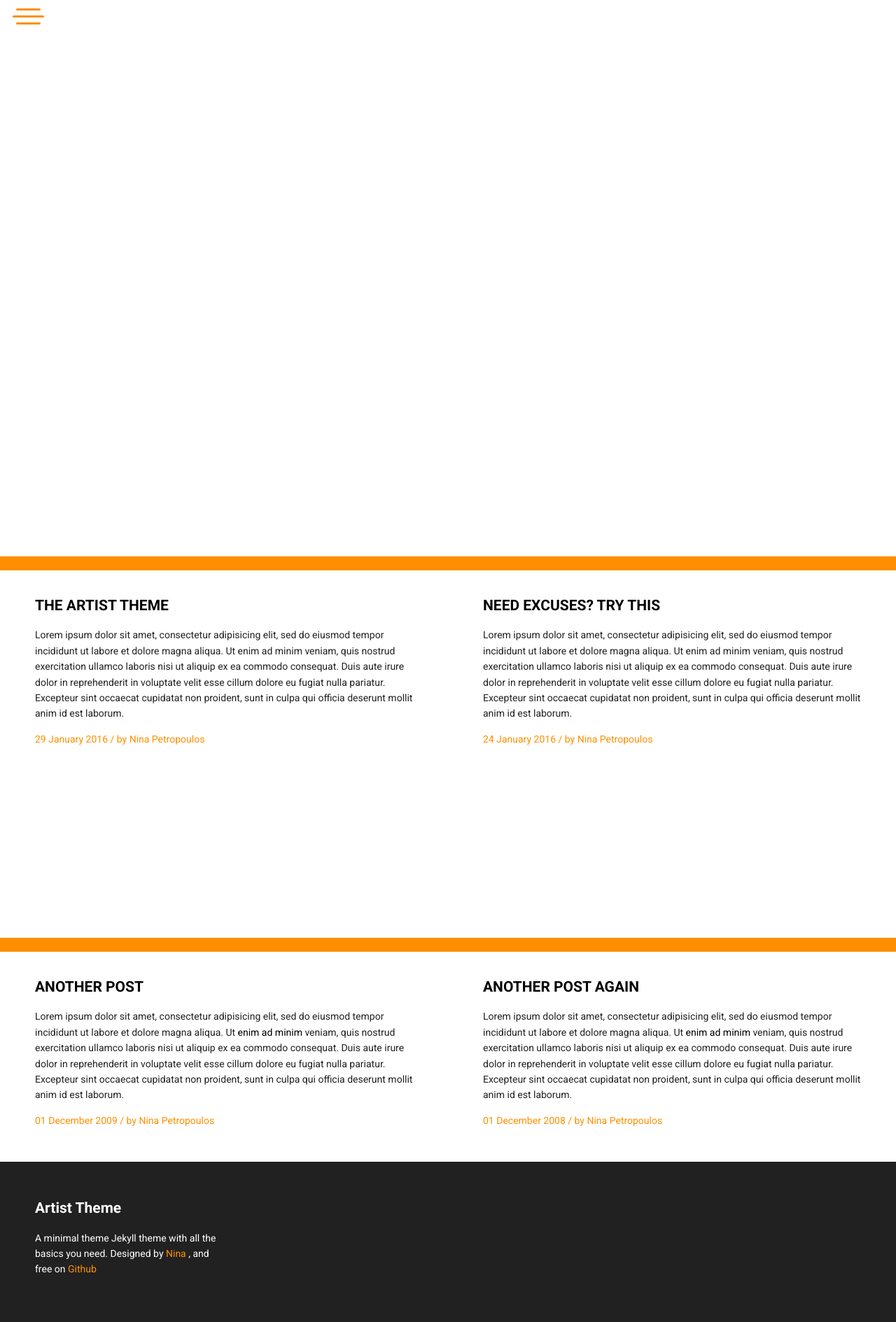
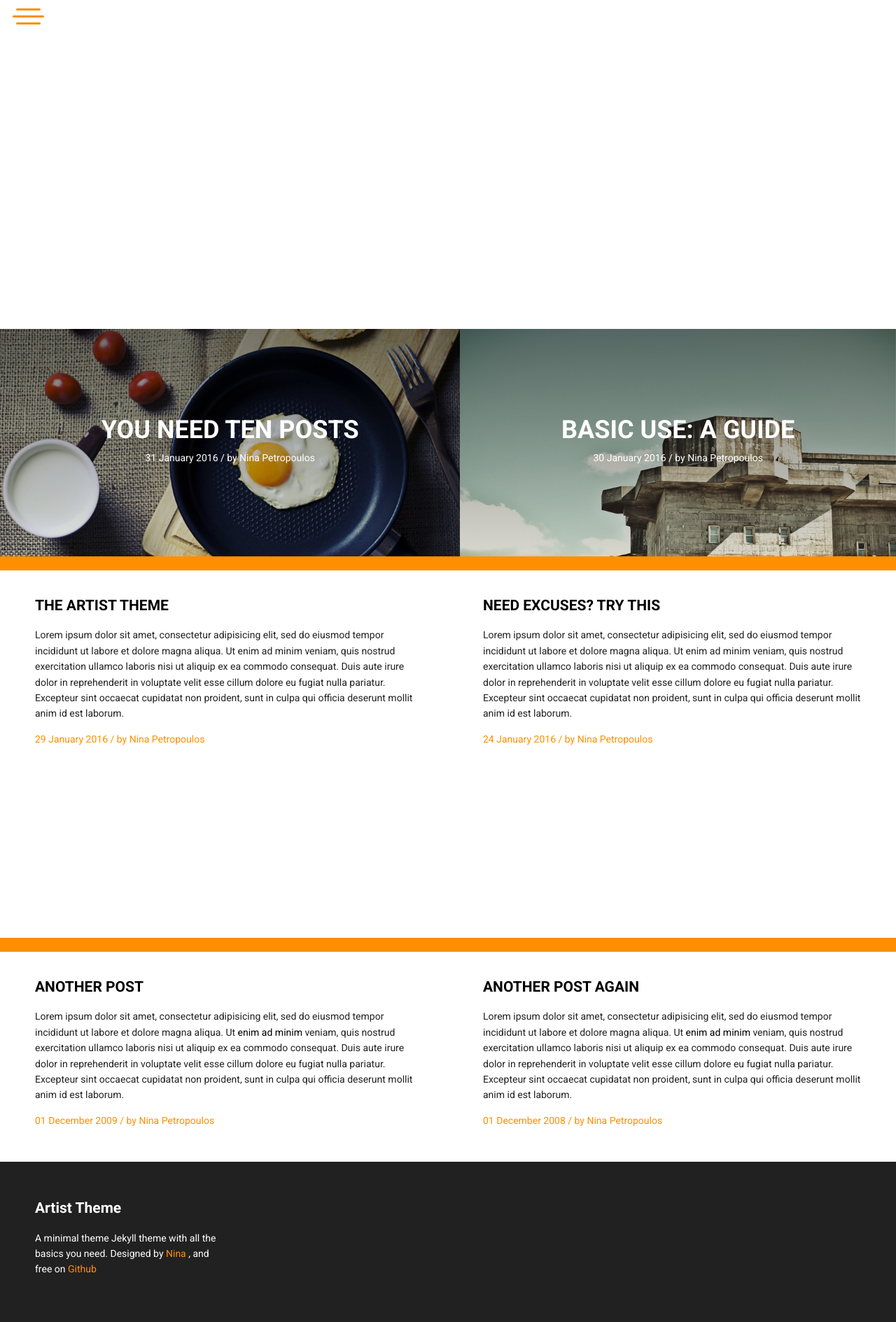
Before and after one commit to ninapetrop/Artist-Theme, a Jekyll site: the page built from index.html, in a window 1280 px wide. Shown: the whole page at 70% size. Built offline with Jekyll 4.4.1, drawn with Linux system fonts in a browser that asks for light colours; nearby versions of some CDN libraries; Markdown is read by kramdown in place of the engine named in the settings.

Commit message:
fixedmissing images on index page

```diff
--- a/index.html
+++ b/index.html
@@ -4,7 +4,7 @@ title: Home
 ---
 
 {% for post in site.posts limit:1 %}
-<div class="xs-12 imgBack link textCenter vertCenter grow tall" style='background-image: linear-gradient( rgba(0, 0, 0, 0.5), rgba(0, 0, 0, 0.1) ), baseurl({{ site.baseurl }}/assets/img/{{ post.thumbnail }})'>
+<div class="xs-12 imgBack link textCenter vertCenter grow tall" style='background-image: linear-gradient( rgba(0, 0, 0, 0.5), rgba(0, 0, 0, 0.1) ), ({{ site.url }}/assets/img/{{ post.thumbnail }})'>
   <div>
     <a class='caps post-title' href='{{ post.url | prepend: site.baseurl }}'>{{ post.title }}</a>
     <p class='meta'>{{ post.date | date_to_long_string }} / by {{ post.author }}</p>
@@ -14,7 +14,7 @@ title: Home
 
 <div class='flexbox wrap'>
 {% for post in site.posts limit:2 offset:1 %}
-  <div class="sm-6 imgBack link vertCenter textCenter grow short" style='background-image: linear-gradient( rgba(0, 0, 0, 0.5), rgba(0, 0, 0, 0.1) ), baseurl({{ site.baseurl }}/assets/img/{{ post.thumbnail }})'>
+  <div class="sm-6 imgBack link vertCenter textCenter grow short" style='background-image: linear-gradient( rgba(0, 0, 0, 0.5), rgba(0, 0, 0, 0.1) ), url({{ site.url }}/assets/img/{{ post.thumbnail }})'>
     <div>
       <a class='caps post-title' href='{{ post.url | prepend: site.baseurl }}'>{{ post.title }}</a>
       <p class='meta'>{{ post.date | date_to_long_string }} / by {{ post.author }}</p>
@@ -38,7 +38,7 @@ title: Home
 
 <div class='flexbox wrap'>
 {% for post in site.posts limit:3 offset:5 %}
-  <div class="sm-4 imgBack link vertCenter textCenter grow" style='background-image: linear-gradient( rgba(0, 0, 0, 0.5), rgba(0, 0, 0, 0.1) ), baseurl({{ site.baseurl }}/assets/img/{{ post.thumbnail }})'>
+  <div class="sm-4 imgBack link vertCenter textCenter grow" style='background-image: linear-gradient( rgba(0, 0, 0, 0.5), rgba(0, 0, 0, 0.1) ), ({{ site.url }}/assets/img/{{ post.thumbnail }})'>
     <div>
       <a class='caps post-title' href='{{ post.url | prepend: site.baseurl }}'>{{ post.title }}</a>
       <p class='meta'>{{ post.date | date_to_long_string }} / by {{ post.author }}</p>
```
